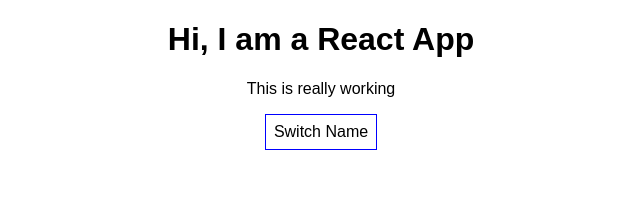
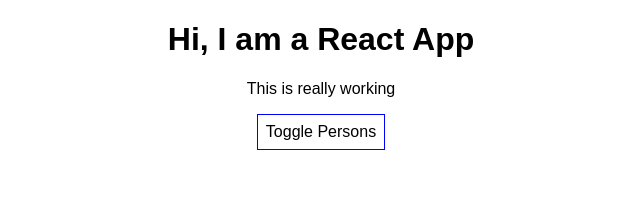
Before and after one commit to Matus-Dubrava/react, a React (Create React App) app in the folder tutorials/person-app/: page / in a window 1280 px wide. Shown: the top 204 px of the page, without its empty margins (319-959 px from the left). Built offline with nearby package versions, Linux system fonts and the light colour scheme.

Commit message:
added PersonList component and some additional logic to Person component

```diff
--- a/tutorials/person-app/src/App.js
+++ b/tutorials/person-app/src/App.js
@@ -1,13 +1,13 @@
 import React, { Component } from 'react';
 import './App.css';
-import Person from './components/Person/Person';
+import PersonList from './components/PersonList/PersonList';
 
 class App extends Component {
   state = {
     persons: [
-      { name: 'Max', age: 28 },
-      { name: 'Manu', age: 32 },
-      { name: 'Sue', age: 42 }
+      { name: 'Max', age: 28, id: 0 },
+      { name: 'Manu', age: 32, id: 1 },
+      { name: 'Sue', age: 42, id: 2 }
     ],
     showPersons: false
   }
@@ -18,11 +18,20 @@
     });
   };
 
-  nameChangedHandler = (event) => {
+  nameChangedHandler = (val, id) => {
     const persons = [...this.state.persons];
-    const manu = {...persons[1]};
-    manu.name = event.target.value;
-    persons[1] = manu;
+    const pers = {...persons.find((pers) => pers.id === id)};
+    const idx = persons.findIndex((pers) => pers.id === id);
+
+    pers.name = val;
+    persons[idx] = pers;
+    this.setState({ persons });
+  };
+
+  deletePersonHandler = (id) => {
+    const persons = [...this.state.persons];
+    const idx = persons.findIndex((pers) => pers.id === id);
+    persons.splice(idx, 1);
     this.setState({ persons });
   };
 
@@ -36,21 +45,13 @@
     };
 
     let persons = null;
+
     if (this.state.showPersons) {
       persons = (
-        <div>
-          <Person
-            name={this.state.persons[0].name}
-            age={this.state.persons[0].age} />
-          <Person
-            name={this.state.persons[1].name}
-            changed={this.nameChangedHandler}
-            age={this.state.persons[1].age} />
-          <Person
-            name={this.state.persons[2].name}
-            age={this.state.persons[2].age} />
-        </div>
-      );
+          <PersonList
+            nameChangedHandler={this.nameChangedHandler}
+            deletePersonHandler={this.deletePersonHandler}
+            persons={this.state.persons} />)
     }
 
     return (
@@ -59,7 +60,7 @@
         <p>This is really working</p>
         <button
           style={btnStyle}
-          onClick={this.togglePersonsHandler.bind(this, 'Maximilian')}>Switch Name</button>
+          onClick={this.togglePersonsHandler}>Toggle Persons</button>
         {persons}
       </div>
     );
--- a/tutorials/person-app/src/components/Person/Person.js
+++ b/tutorials/person-app/src/components/Person/Person.js
@@ -8,13 +8,14 @@
 
 	inputChangeHandler = (event) => {
 		this.setState({ inputValue: event.target.value });
+		this.props.nameChangedHandler(event.target.value, this.props.id);
 	};
 
 	render() {
 		return (
 			<div className="Person">
 				<p
-					onClick={this.props.click} >
+					onClick={this.props.deletePersonHandler.bind(this, this.props.id)} >
 					I am {this.props.name} and I am {this.props.age} yeas old.
 				</p>
 				<input
@@ -22,7 +23,6 @@
 					value={this.state.inputValue}
 					onChange={(event) => {
 						this.inputChangeHandler(event);
-						this.props.changed(event);
 					}} />
 			</div>
 		);
--- /dev/null
+++ b/tutorials/person-app/src/components/PersonList/PersonList.js
@@ -0,0 +1,23 @@
+import React from 'react';
+import './PersonList.css';
+import Person from '../Person/Person';
+
+const PersonList = (props) => {
+	const persons = props.persons.map((pers, i) => (
+		<Person
+			key={i}
+			id={pers.id}
+			name={pers.name}
+			age={pers.age}
+			deletePersonHandler={props.deletePersonHandler}
+			nameChangedHandler={props.nameChangedHandler} />
+	));
+
+	return (
+		<ul className="PersonList">
+			{persons}
+		</ul>
+	);
+}
+
+export default PersonList;
```
Also changed, not shown: tutorials/person-app/src/components/PersonList/PersonList.css (added).
